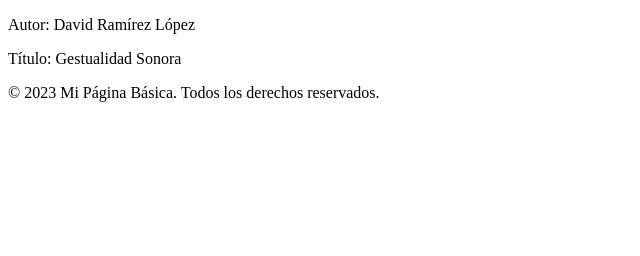
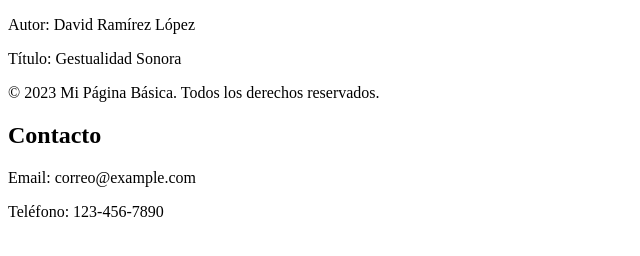
Before and after one commit to David270402/gestualidad2, a plain HTML site: page index.html in a window 1280 px wide. Shown: the whole page, without its empty margins (0-640 px from the left). Drawn offline with Linux system fonts and the light colour scheme.

Commit message:
cambio 3

```diff
--- a/index.html
+++ b/index.html
@@ -9,6 +9,9 @@
         <p>Autor: David Ramírez López</p>
         <p>Título: Gestualidad Sonora</p>
         <p>&copy; 2023 Mi Página Básica. Todos los derechos reservados.</p>
+        <h2>Contacto</h2>
+        <p>Email: correo@example.com</p>
+        <p>Teléfono: 123-456-7890</p>
 
     </body>
 </html>
```
